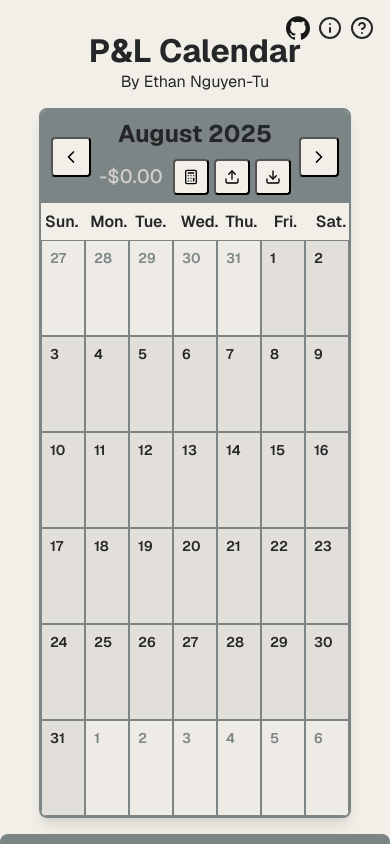
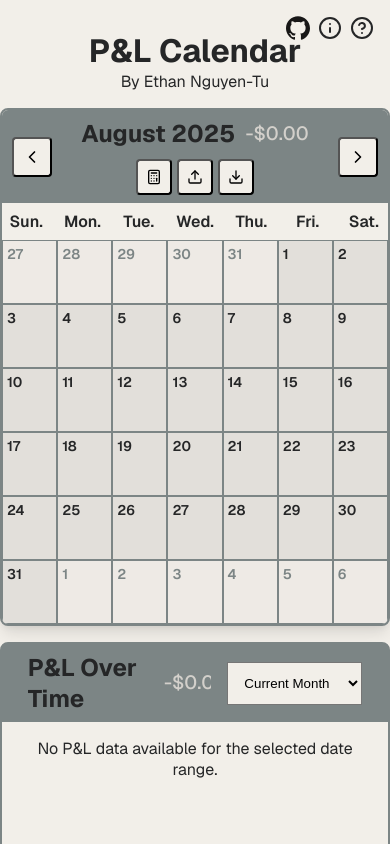
Before and after one commit to EthanNguyen-Tu/profit-and-loss-calendar, a Next.js app: page /profit-and-loss-calendar/ in a window 390 px wide. Shown: the top 844 px of the page. Built offline with nearby package versions, Linux system fonts and the light colour scheme.

Commit message:
feat: improve responsiveness of components

```diff
--- a/src/components/Calendar/Calendar.module.css
+++ b/src/components/Calendar/Calendar.module.css
@@ -12,3 +12,9 @@
             0 4px 6px -2px rgba(0, 0, 0, 0.05);
     }
 }
+
+@media screen and (max-width: 800px) {
+    .container {
+        max-width: 100%;
+    }
+}
--- a/src/components/DaySquare/DaySquare.module.css
+++ b/src/components/DaySquare/DaySquare.module.css
@@ -9,6 +9,14 @@
     position: relative;
     font-weight: 600;
     word-break: break-word;
+}
+
+@media screen and (max-width: 800px) {
+    .container {
+        font-size: 0.75rem;
+        padding: 0.25rem;
+        min-height: 4rem;
+    }
 }
 
 .header {
@@ -48,9 +56,3 @@
     word-break: break-word;
     overflow-wrap: break-word;
 }
-
-@media screen and (max-width: 640px) {
-    .container {
-        font-size: 0.75rem;
-    }
-}
--- a/src/components/IconButton/IconButton.module.css
+++ b/src/components/IconButton/IconButton.module.css
@@ -1,4 +1,4 @@
-@media screen and (max-width: 640px) {
+@media screen and (max-width: 800px) {
     .content {
         display: none;
     }
```
